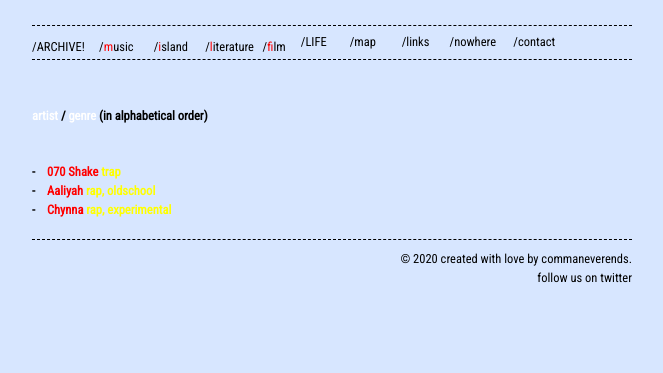
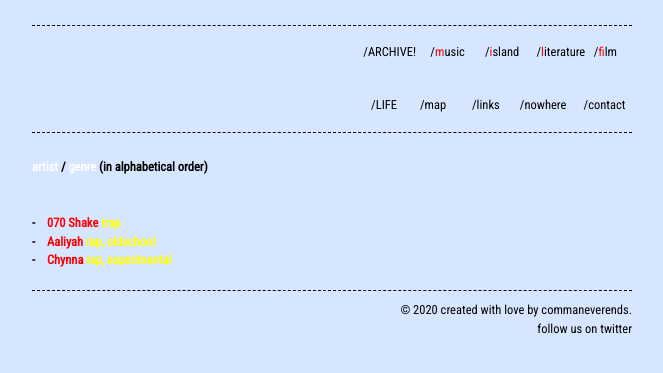
Before and after one commit to jeonghihi/commaneverends.github.io, a Jekyll site: the page built from list-music.md, in a window 1280 px wide. Shown: the top 373 px of the page, without its empty margins (308-971 px from the left). Built offline with Jekyll 4.4.1, drawn with Linux system fonts in a browser that asks for light colours; our own code applies the rules of GitHub Pages for plain Markdown files.

Commit message:
Update header.html
use a new method for menu instead of <div class="clear" style="clear: both;"></div>

```diff
--- a/_includes/header.html
+++ b/_includes/header.html
@@ -1,14 +1,14 @@
 <header>
 
-<div class="menu">
-	<div id="menu1" style="display:inline-block; float:left; margin:0;">
+<div class="menu nofloat">
+	<div id="menu1" style="display:inline-block; margin:5px; width:600px;">
 		<ul><a href="/#">/ARCHIVE! &nbsp;&nbsp;&nbsp;</a>
 		<a href="/music/">/<span style="color: red">m</span>usic &nbsp;&nbsp;&nbsp;&nbsp;&nbsp;</a>
 		<a href="#">/<span style="color: red">i</span>sland &nbsp;&nbsp;&nbsp;&nbsp;</a>
 		<a href="/literature/">/<span style="color: red">l</span>iterature &nbsp;</a>
 		<a href="/film/">/<span style="color: red">f</span>ilm &nbsp;&nbsp;&nbsp;&nbsp;&nbsp;&nbsp;</a>
 		</ul></div>
-	<div id="menu2" style="display:inline-block; float:relative; margin:-5px;">
+	<div id="menu2" style="display:inline-block; margin:5px; width:600px;">
 		<ul><a href="/#">/LIFE &nbsp;&nbsp;&nbsp;&nbsp;&nbsp;&nbsp;</a>
 		<a href="/map/">/map &nbsp;&nbsp;&nbsp;&nbsp;&nbsp;&nbsp;&nbsp;</a>
 		<a href="/links/">/links &nbsp;&nbsp;&nbsp;&nbsp;&nbsp;</a>
@@ -16,9 +16,6 @@
 		<a href="/contact/">/contact &nbsp;&nbsp;&nbsp;</a>
 		</ul></div>
 </div>
-
-<div class="clear" style="clear: both;"></div>
-
 
 <style>
 
@@ -35,6 +32,12 @@ ul li:hover > ul,
 ul li ul:hover { visibility: visible;  opacity: 20;  display: block;}
 ul li ul li { text-decoration: none;  clear: both;  width: 100%;}
 
+.noFloat {
+    width: 100%;
+    overflow: auto; //If you get a scroll bar, try overflow: hidden;
+    float: none;
+}
+
 </style>
 
 </header>
```
